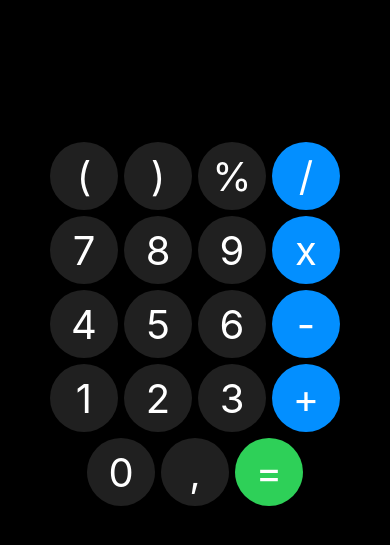
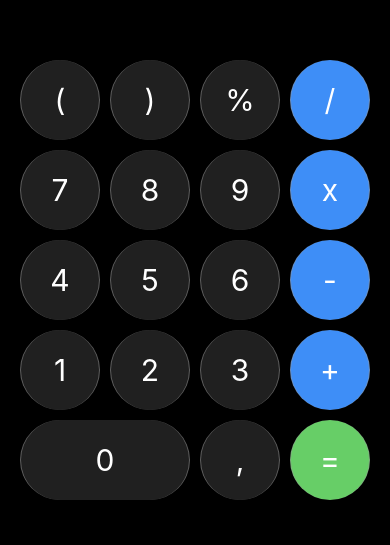
Before and after one commit to murilo-sparrow/calculator, a React Native app: screen / in a window 390 px wide. Shown: the part 283-828 px from the top of the page. Built offline with nearby package versions, Linux system fonts and the light colour scheme.

Commit message:
Color changes and new effects

```diff
--- a/App.tsx
+++ b/App.tsx
@@ -56,7 +56,7 @@ export default function App() {
           <KeyboardButton value="+" type="operation" />
         </View>
         <View style={styles.keysRow}>
-          <KeyboardButton value="0" type="default" />
+          <KeyboardButton value="0" type="default" isZero />
           <KeyboardButton value="," type="default" />
           <KeyboardButton value="=" type="result" />
         </View>
@@ -69,10 +69,12 @@ export default function App() {
 const styles = StyleSheet.create({
   container: {
     flex: 1,
+    paddingBottom: 45,
+    paddingTop: 30,
     backgroundColor: "#000000",
   },
   visor: {
-    flex: 3,
+    flex: 2,
     // backgroundColor: "blue",
   },
   keyboard: {
--- a/KeyboardButton.tsx
+++ b/KeyboardButton.tsx
@@ -1,9 +1,9 @@
 import { StyleSheet, Text, View } from "react-native";
 
 const buttonColors = {
-  default: "#202020",
-  operation: "#038fff",
-  result: "#2ed058",
+  default: "rgb(32, 32, 32)",
+  operation: "rgb(62, 142, 247)",
+  result: "rgb(103, 206, 103)",
 };
 
 export type buttonTypes = keyof typeof buttonColors;
@@ -11,11 +11,22 @@ export type buttonTypes = keyof typeof buttonColors;
 type keyboardButtonProps = {
   value: string;
   type: buttonTypes;
+  isZero?: boolean;
 };
 
-export default function KeyboardButton({ value, type }: keyboardButtonProps) {
+export default function KeyboardButton({
+  value,
+  type,
+  isZero,
+}: keyboardButtonProps) {
   return (
-    <View style={[styles.container, { backgroundColor: buttonColors[type] }]}>
+    <View
+      style={[
+        styles.container,
+        { backgroundColor: buttonColors[type] },
+        isZero ? styles.zero : undefined,
+      ]}
+    >
       <Text style={styles.text}>{value}</Text>
     </View>
   );
@@ -23,15 +34,21 @@ export default function KeyboardButton({ value, type }: keyboardButtonProps) {
 
 const styles = StyleSheet.create({
   container: {
-    margin: 3,
-    width: 68,
-    height: 68,
-    borderRadius: 34,
+    margin: 5,
+    width: 80,
+    height: 80,
+    borderRadius: 40,
     alignItems: "center",
     justifyContent: "center",
+    borderStartWidth: 0.7,
+    borderEndWidth: 0.5,
+    borderColor: "#9494948c",
   },
   text: {
     color: "#ffffff",
-    fontSize: 40,
+    fontSize: 30,
+  },
+  zero: {
+    width: 170,
   },
 });
```
